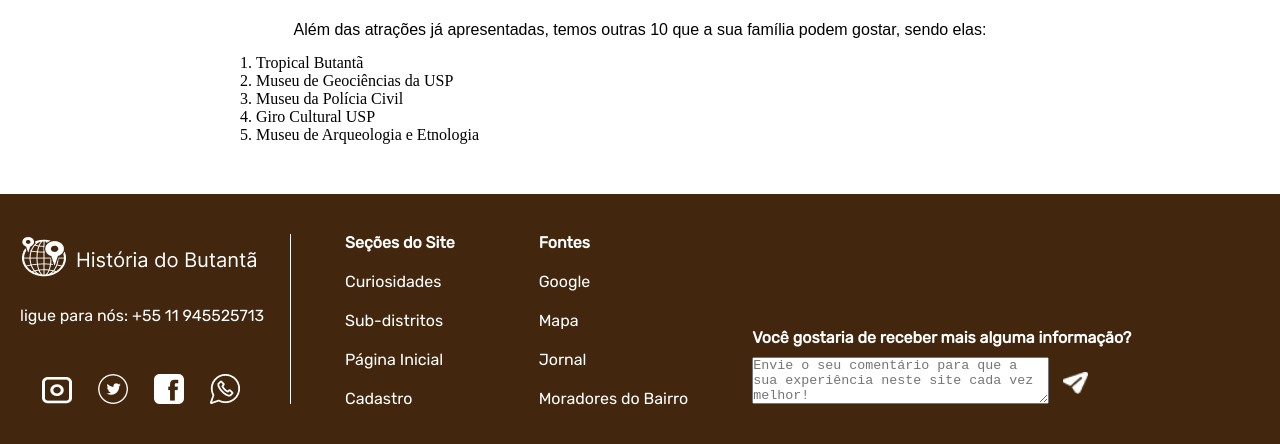
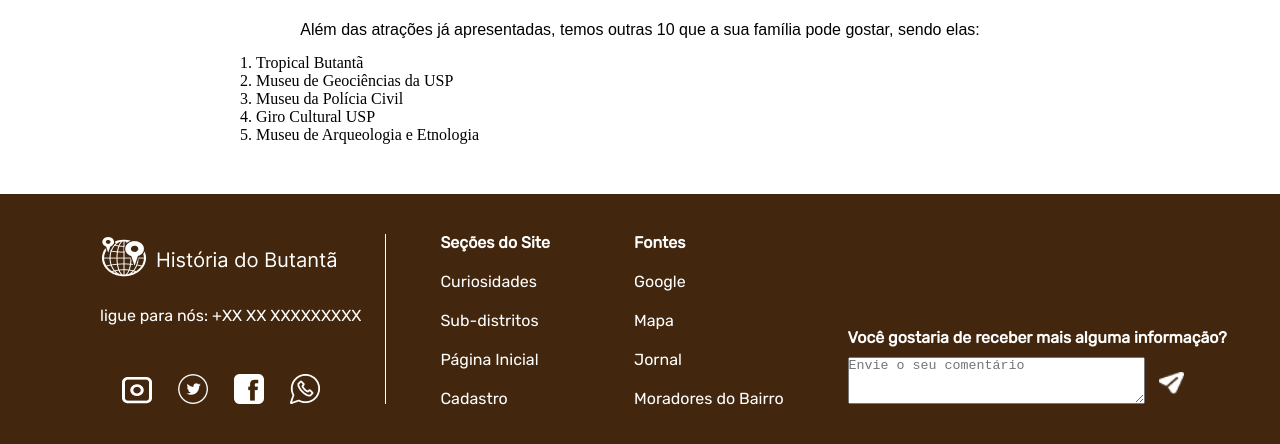
Before and after one commit to luisa-0/Historia-Butanta, a plain HTML site: page index.html in a window 1280 px wide. Shown: the part 2008-2452 px from the top of the page. Drawn offline with nearby package versions, Linux system fonts and the light colour scheme.

Commit message:
Add files via upload

```diff
--- a/Cadastro.css
+++ b/Cadastro.css
@@ -1,4 +1,8 @@
 @import url('https://fonts.googleapis.com/css2?family=Josefin+Slab:wght@500&family=Montserrat&family=Open+Sans&family=Rubik&display=swap');
+
+body{
+    overflow-x: hidden;
+}
 
 *{
     margin: 0;
@@ -204,6 +208,7 @@
     background-color: #42270E;
     height: 250px;
     margin-top: 50px;
+    padding-left: 80px;
 }
 
 footer div{
--- a/Curiosidades.css
+++ b/Curiosidades.css
@@ -3,6 +3,10 @@
 *{
     margin: 0;
     padding: 0;
+}
+
+body{
+    overflow-x: hidden;
 }
 
 header{
@@ -196,6 +200,7 @@
     background-color: #42270E;
     height: 250px;
     margin-top: 50px;
+    padding-left: 80px;
 }
 
 footer div{
--- a/Sub-distritos.css
+++ b/Sub-distritos.css
@@ -3,6 +3,10 @@
 *{
     margin: 0;
     padding: 0;
+}
+
+body{
+    overflow-x: hidden;
 }
 
 header{
@@ -251,6 +255,7 @@
     background-color: #42270E;
     height: 250px;
     margin-top: 50px;
+    padding-left: 80px;
 }
 
 footer div{
--- a/index.html
+++ b/index.html
@@ -127,7 +127,7 @@
 
             <div id="fim">
 
-                <p id="último">Além das atrações já apresentadas, temos outras 10 que a sua família podem gostar, sendo elas:</p>
+                <p id="último">Além das atrações já apresentadas, temos outras 10 que a sua família pode gostar, sendo elas:</p>
 
                 <ol id=lista>
                     <li>Tropical Butantã</li>
@@ -144,7 +144,7 @@
                 <img src="Imagens/Título.png" alt="Título e logo">
             </div>
 
-            <p>ligue para nós: +55 11 945525713</p>
+            <p>ligue para nós: +XX XX XXXXXXXXX</p>
 
             <div id="Icones">
                 <a href="https://www.instagram.com/luisaa.ijj/" target="_blank">
@@ -197,7 +197,7 @@
             <p>Você gostaria de receber mais alguma informação?</p>
 
              <div id="area">
-                <textarea name="obs" id="comentário" cols="35" rows="3" placeholder="Envie o seu comentário para que a sua experiência neste site cada vez melhor!"></textarea>
+                <textarea name="obs" id="comentário" cols="35" rows="3" placeholder="Envie o seu comentário"></textarea>
 
                 <img src="Imagens/Icone send.png" alt="Enviar">
              </div>
--- a/style.css
+++ b/style.css
@@ -3,6 +3,10 @@
 *{
     margin: 0;
     padding: 0;
+}
+
+body{
+    overflow-x: hidden;
 }
 
 header{
@@ -296,6 +300,7 @@
     background-color: #42270E;
     height: 250px;
     margin-top: 50px;
+    padding-left: 80px;
 }
 
 footer div{
```
Also changed, not shown: Cadastro.html (+2 -2 lines), Curisidades.html (+2 -2 lines), Sub-distritos.html (+2 -2 lines).
